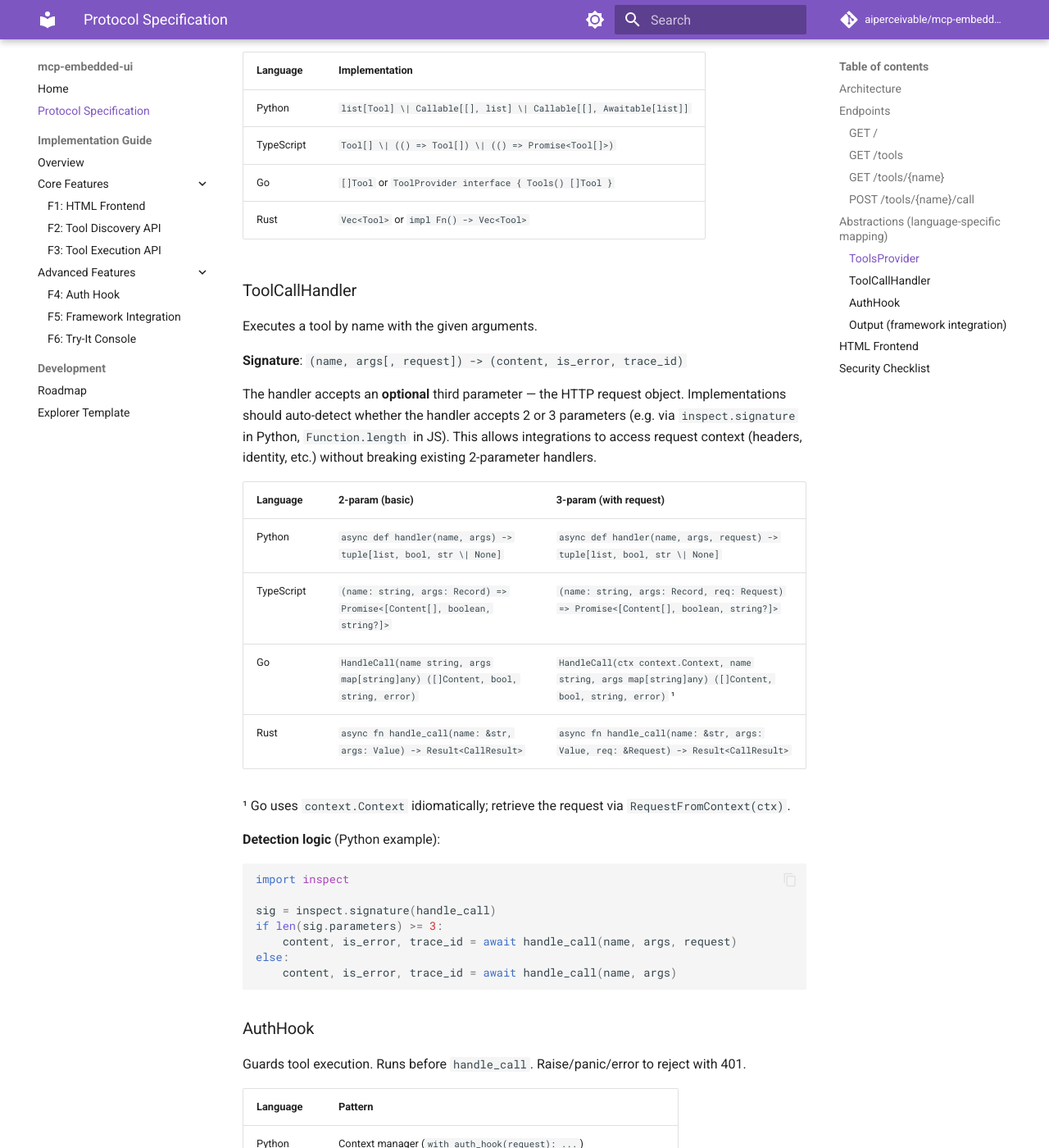
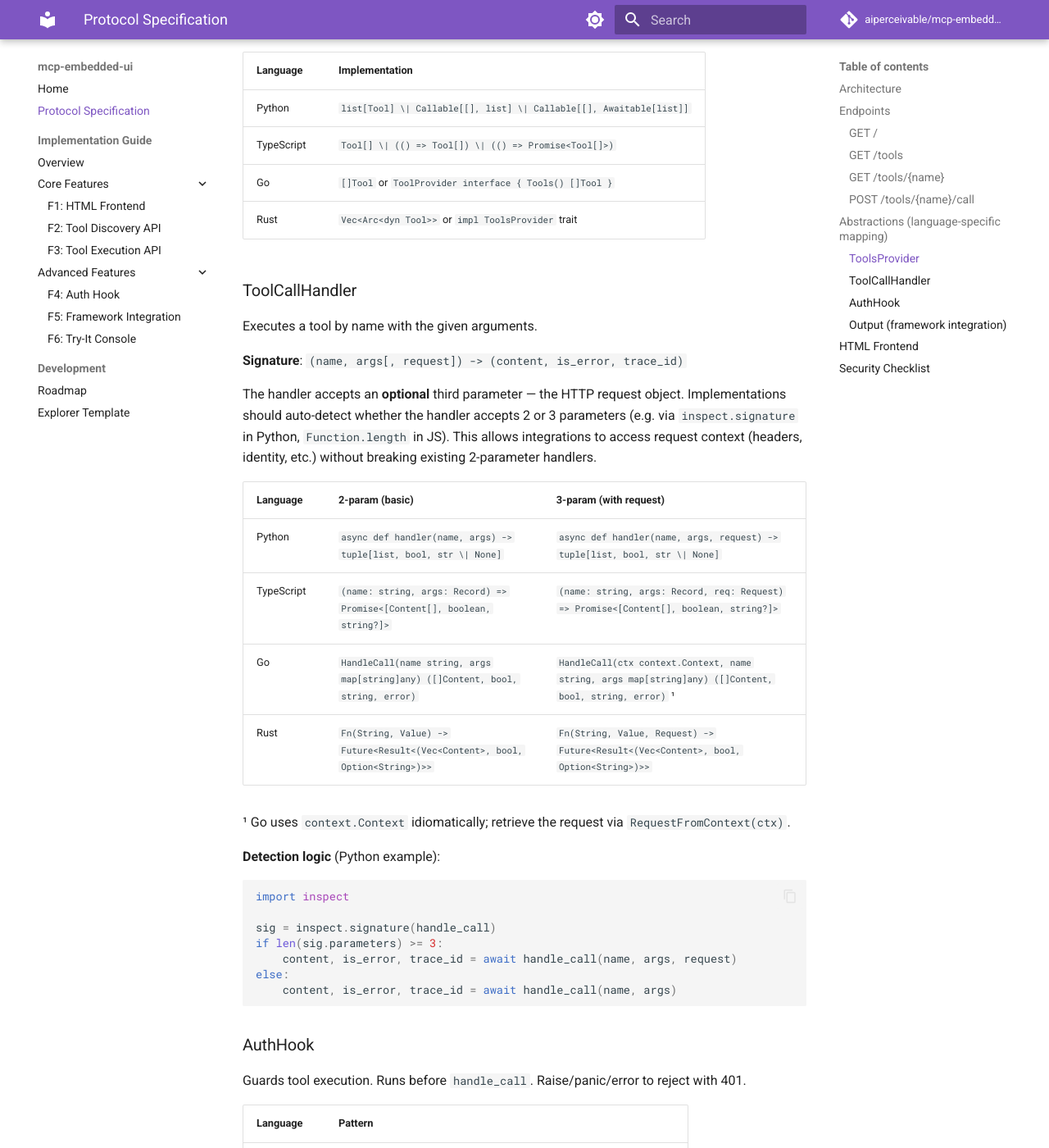
Before and after one commit to aipartnerup/mcp-embedded-ui, an MkDocs documentation site: the page built from docs/PROTOCOL.md, in a window 1280 px wide and 1400 px high, scrolled down 2670 px. Shown: the whole window at 82% size. Built offline with MkDocs 1.6.1 and Material for MkDocs 9.7.7, drawn with Linux system fonts in a browser that asks for light colours; comment, search, counter and statistics services are not loaded; some of the changed text lies outside the part shown.

Commit message:
Added `project_name` and `project_url` configuration options, updated Rust type definitions and signatures for tools and auth hooks, and added Rust to the manifest with updated repository links.

```diff
--- a/docs/PROTOCOL.md
+++ b/docs/PROTOCOL.md
@@ -126,7 +126,7 @@ Provides the list of tools. Can be static or dynamic.
 | Python | `list[Tool] \| Callable[[], list] \| Callable[[], Awaitable[list]]` |
 | TypeScript | `Tool[] \| (() => Tool[]) \| (() => Promise<Tool[]>)` |
 | Go | `[]Tool` or `ToolProvider interface { Tools() []Tool }` |
-| Rust | `Vec<Tool>` or `impl Fn() -> Vec<Tool>` |
+| Rust | `Vec<Arc<dyn Tool>>` or `impl ToolsProvider` trait |
 
 ### ToolCallHandler
 
@@ -145,7 +145,7 @@ etc.) without breaking existing 2-parameter handlers.
 | Python | `async def handler(name, args) -> tuple[list, bool, str \| None]` | `async def handler(name, args, request) -> tuple[list, bool, str \| None]` |
 | TypeScript | `(name: string, args: Record) => Promise<[Content[], boolean, string?]>` | `(name: string, args: Record, req: Request) => Promise<[Content[], boolean, string?]>` |
 | Go | `HandleCall(name string, args map[string]any) ([]Content, bool, string, error)` | `HandleCall(ctx context.Context, name string, args map[string]any) ([]Content, bool, string, error)` ¹ |
-| Rust | `async fn handle_call(name: &str, args: Value) -> Result<CallResult>` | `async fn handle_call(name: &str, args: Value, req: &Request) -> Result<CallResult>` |
+| Rust | `Fn(String, Value) -> Future<Result<(Vec<Content>, bool, Option<String>)>>` | `Fn(String, Value, Request) -> Future<Result<(Vec<Content>, bool, Option<String>)>>` |
 
 ¹ Go uses `context.Context` idiomatically; retrieve the request via `RequestFromContext(ctx)`.
 
```
Also changed, not shown: other parts of docs/PROTOCOL.md (+1 -1 lines), docs/features/MANIFEST.md (+3 -2 lines), docs/features/auth-hook.md (+1 -1 lines), docs/features/framework-integration.md (+2 -0 lines), docs/features/tool-discovery-api.md (+1 -1 lines).
